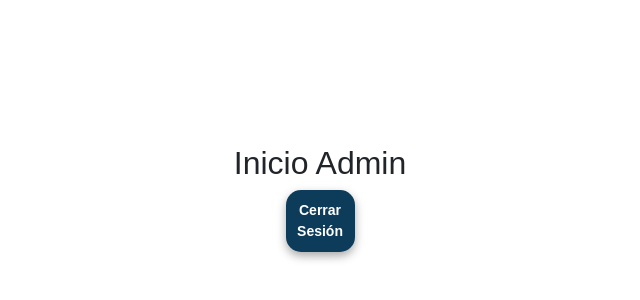
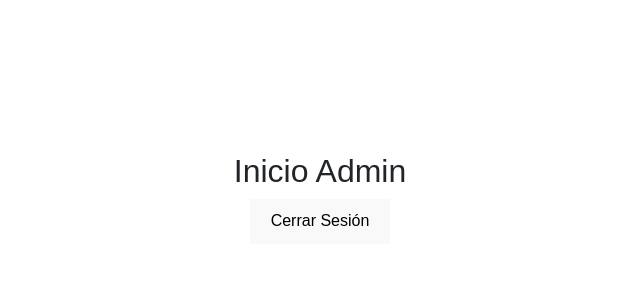
Before and after one commit to marresfdev/ReCarFront, a React (Vite) app: page /inicioAdmin in a window 1280 px wide. Shown: the part 202-502 px from the top of the page, without its empty margins (320-960 px from the left). Built offline with nearby package versions, Linux system fonts and the light colour scheme.

Commit message:
styles changed

```diff
--- a/src/components/FormLogin.jsx
+++ b/src/components/FormLogin.jsx
@@ -61,7 +61,7 @@ const LoginForm = () => {
             required
           />
         </div>
-        <button type="submit">Iniciar Sesión</button>
+        <button type="submit" className="login-button">Iniciar Sesión</button>
         <br />
         <br />
         {error && <p className="error-message">{error}</p>}
--- a/src/styles/LoginForm.css
+++ b/src/styles/LoginForm.css
@@ -73,8 +73,9 @@
     border-color: #457b9d;
   }
 
-  button {
-    width: 40%; /* Ajustado el tamaño del botón */
+  /* Estilos específicos para el botón de login */
+  .login-button {
+    width: 40%;
     padding: 10px;
     background-color: #0d3c5a;
     color: white;
@@ -86,7 +87,7 @@
     cursor: pointer;
   }
 
-  button:hover {
+  .login-button:hover {
     background-color: #35688d;
   }
 
```
